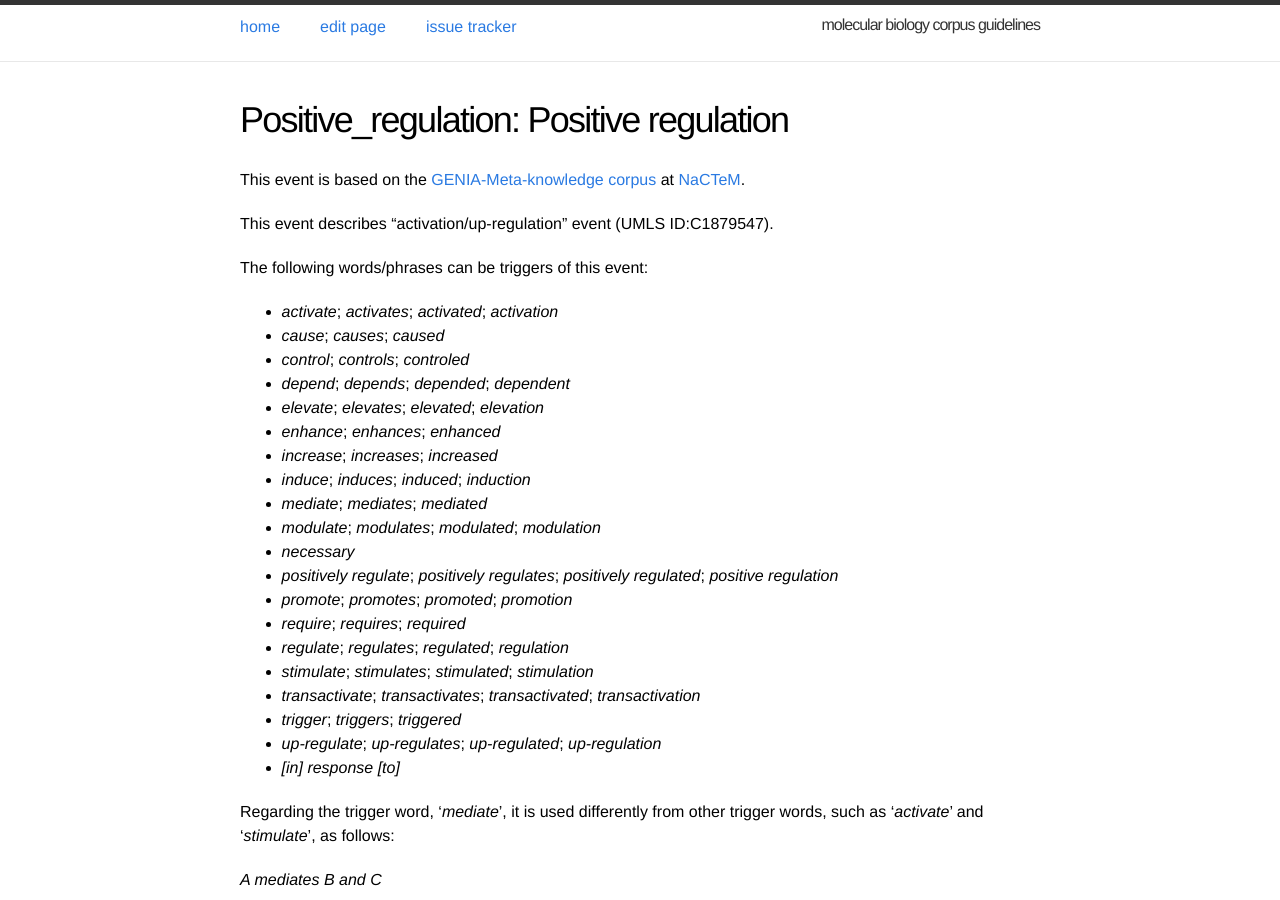
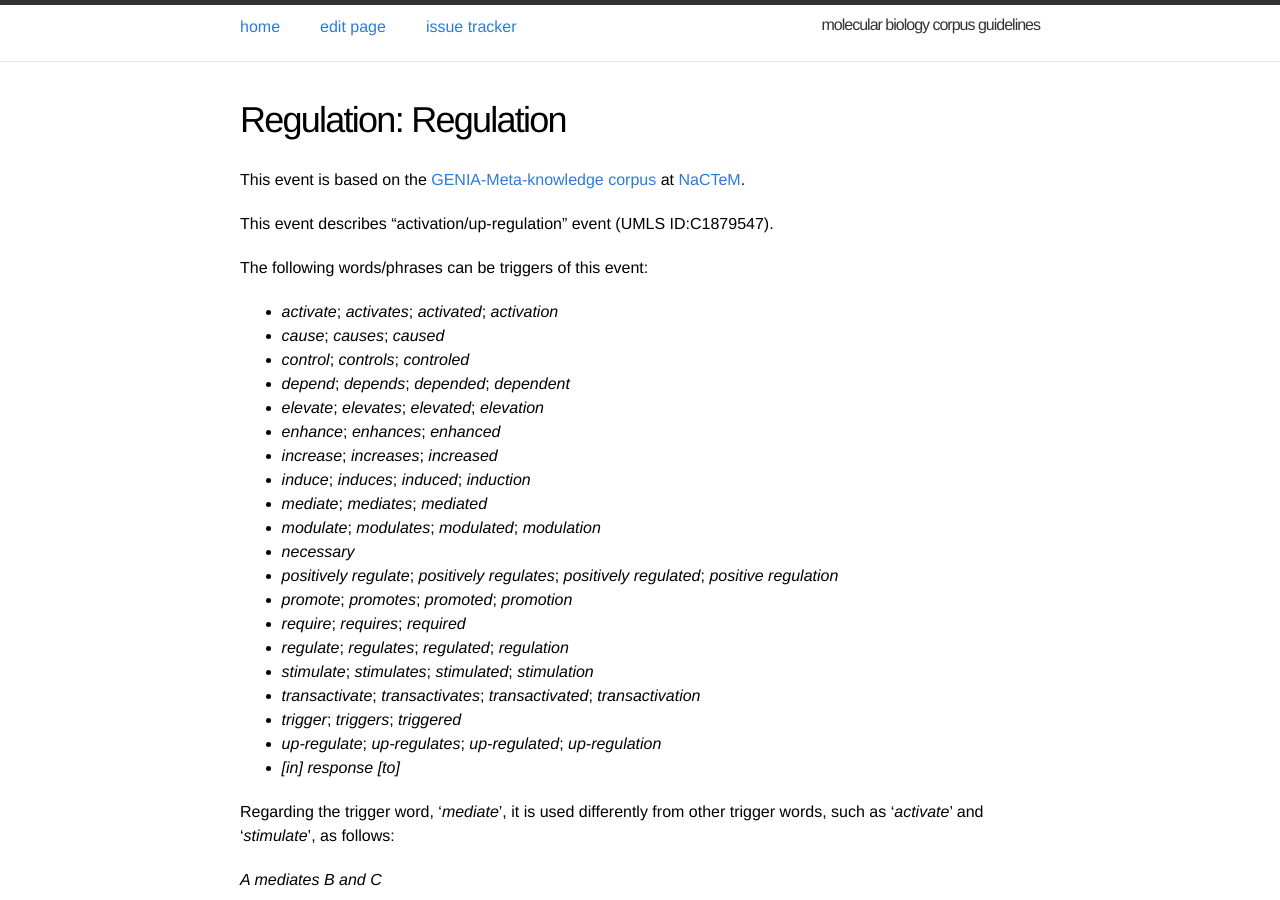
Before and after one commit to ezcatdb/molbiol_lung_corpus-guidelines, a Jekyll site: the page built from _event/Regulation.md, in a window 1280 px wide and 900 px high. Built offline with Jekyll 4.4.1, drawn with Linux system fonts in a browser that asks for light colours.

Commit message:
A new file (_event/Regulation.md) created.

```diff
--- a/_event/Positive_regulation.md
+++ b/_event/Regulation.md
@@ -1,9 +1,9 @@
 ---
 layout: entry
-title: "Positive_regulation"
+title: "Regulation"
 category: "Biological process"
-shortdef: "Positive regulation"
-order: 22
+shortdef: "Regulation"
+order: 20
 ---
 
 This event is based on the <a href="http://www.nactem.ac.uk/meta-knowledge/">GENIA-Meta-knowledge corpus</a> at <a href="http://www.nactem.ac.uk/">NaCTeM</a>.
```
